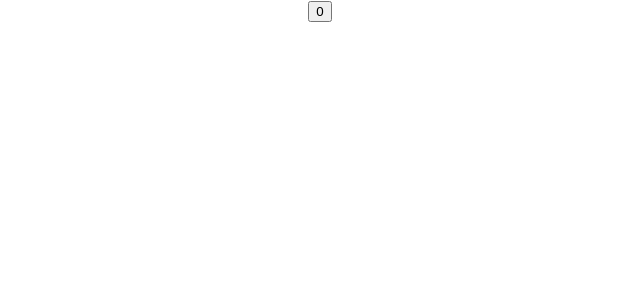
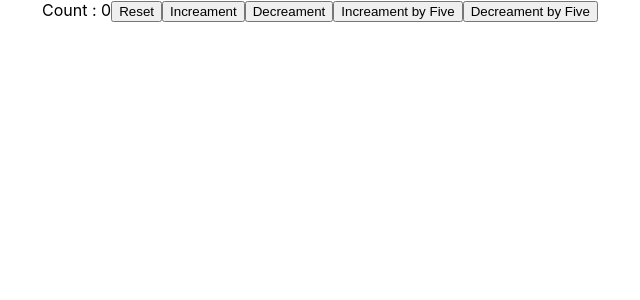
Before and after one commit to elizarafee/react-hooks, a React (Create React App) app: page / in a window 1280 px wide. Shown: the top 300 px of the page, without its empty margins (320-960 px from the left). Built offline with nearby package versions, Linux system fonts and the light colour scheme.

Commit message:
usestate with previous state

```diff
--- a/src/App.js
+++ b/src/App.js
@@ -1,11 +1,13 @@
 import './App.css';
 import './components/useHook.component';
-import UseHook from './components/useHook.component';
+// import UseHook from './components/useHook.component';
+import PrevState from './components/prevState.component';
 
 function App() {
   return (
     <div className="App">
-      <UseHook />
+      {/* <UseHook /> */}
+      <PrevState />
     </div>
   );
 }
--- /dev/null
+++ b/src/components/prevState.component.js
@@ -0,0 +1,33 @@
+import React, { useState } from 'react'
+
+function PrevState(props) {
+    const initialCount = 0;
+    const [count, setCount] = useState(initialCount);
+
+    const decreamentCount = () => {
+        setCount (count-1);
+    }
+
+    const increamentFive = () => {
+        setCount (count+5);
+    }
+
+    const decreamentFive = () => {
+        for(let i=1; i<=5; i++){
+            setCount( prevCount => prevCount - 1);
+        }
+    }
+
+    return (
+        <>
+            Count : {count}
+            <button onClick={() => setCount(initialCount) } >Reset</button>
+            <button onClick={() => setCount(count+1) } >Increament</button>
+            <button onClick={ decreamentCount } >Decreament</button>
+            <button onClick={ increamentFive } >Increament by Five</button>
+            <button onClick={ decreamentFive } >Decreament by Five</button>
+        </>
+    )
+}
+
+export default PrevState;
```
